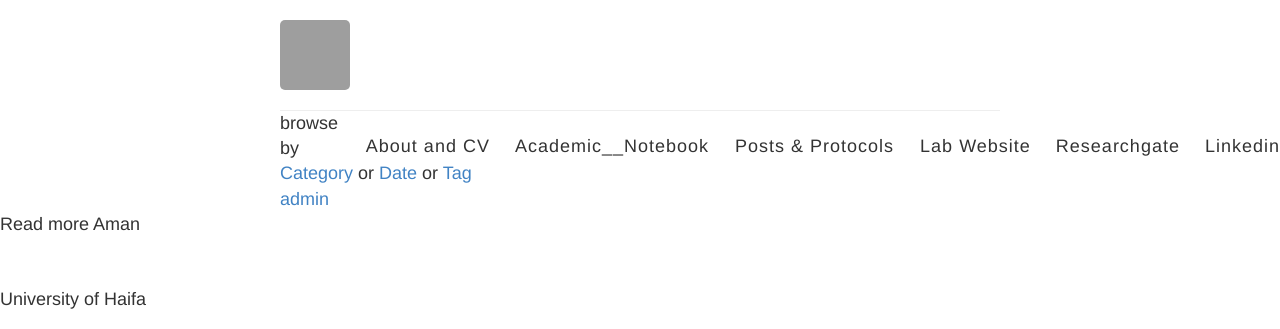
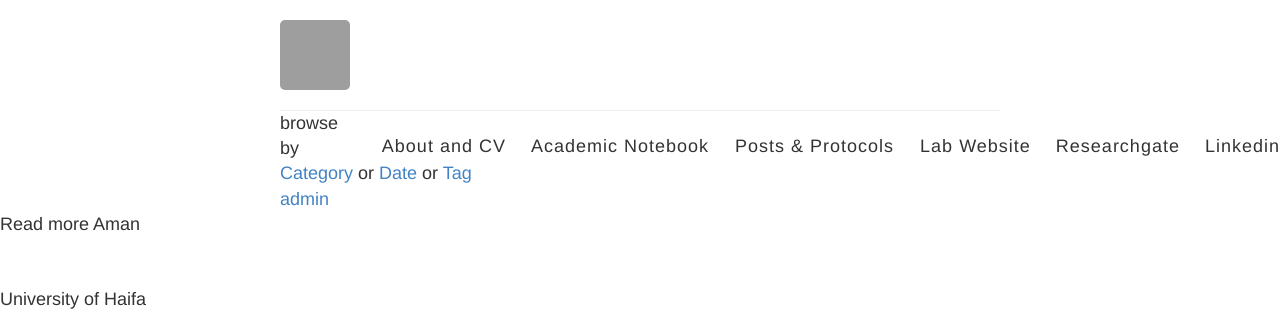
Before and after one commit to prakashaman717/Prakashaman_Notebook, a Jekyll site: the page built from index.html, in a window 1280 px wide. Shown: the top 329 px of the page. Built offline with Jekyll 4.4.1, drawn with Linux system fonts in a browser that asks for light colours; grey boxes are pictures that could not be loaded.

```diff
--- a/_layouts/default.html
+++ b/_layouts/default.html
@@ -26,7 +26,7 @@
           </div>
           <nav>
             <a href="{{ site.baseurl }}/about">About and CV</a>
-             <a href="https://github.com/prakashaman717/">Academic__Notebook
+             <a href="https://github.com/prakashaman717/">Academic Notebook
              <a href="https://github.com/prakashaman717/Prakashaman_Notebook/blob/main/_posts/In%20Situ%20Hybridization.md">Posts & Protocols
             <a href="https://sites.google.com/marsci.haifa.ac.il/grd-lab/home?authuser=0/">Lab Website</a>
             <a href="https://www.researchgate.net/profile/Aman-Prakash-6/">Researchgate</a>
```
